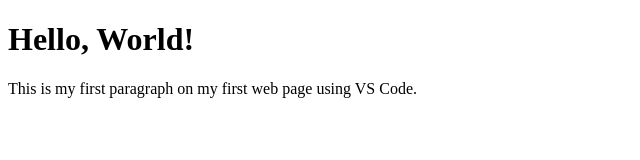
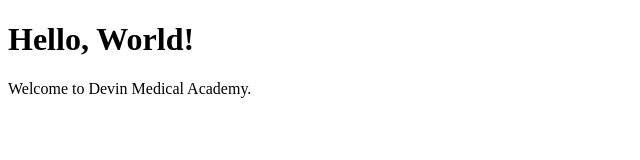
Before and after one commit to Sibiyarasu/testmyVSCode, a plain HTML site: page index.html in a window 1280 px wide. Shown: the whole page, without its empty margins (0-640 px from the left). Drawn offline with Linux system fonts and the light colour scheme.

Commit message:
initial commit

```diff
--- a/index.html
+++ b/index.html
@@ -7,6 +7,6 @@
 </head>
 <body>
     <h1>Hello, World!</h1>
-    <p>This is my first paragraph on my first web page using VS Code.</p>
+    <p>Welcome to Devin Medical Academy.</p>
 </body>
 </html>
```
